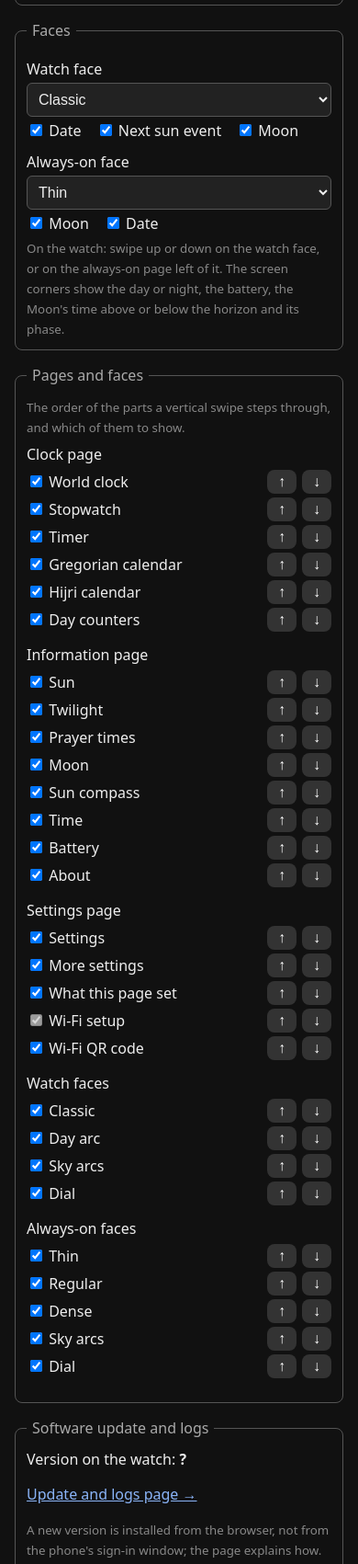
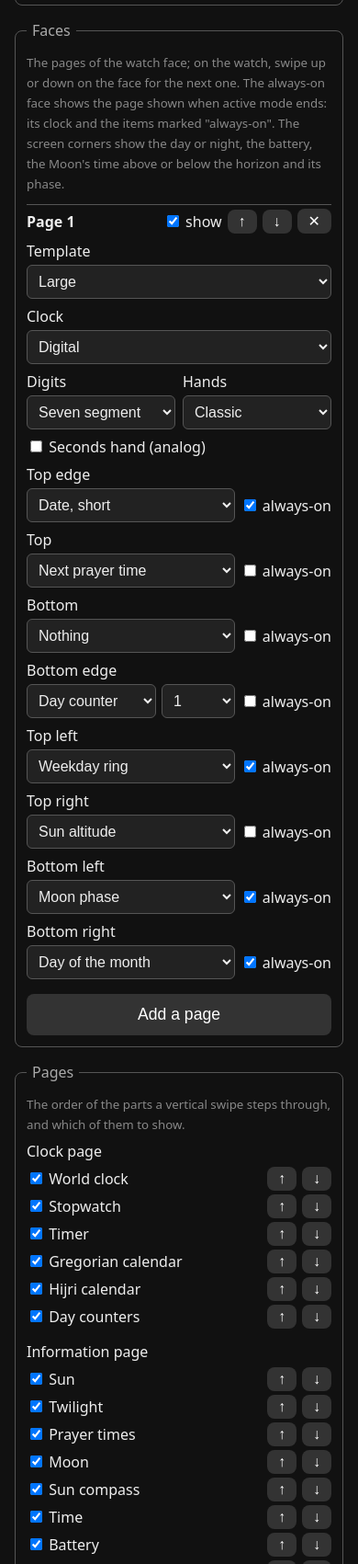
Before and after one commit to huseyinkozan/astronomical-watch, a plain HTML site: page main/portal/index.html in a window 390 px wide. Shown: the part 2606-4307 px from the top of the page at 92% size. Drawn offline with Linux system fonts and the light colour scheme; no server answers.

Commit message:
Set the face pages in the setup portal
The portal's "Faces" section shows one block per face page: template,
clock type, digits, hands (kept for the analog clock), seconds hand, the
four text slots (with the city or counter where the item needs one) and
the four corners, each with an "always-on" box; pages can be moved, hidden,
removed and added (up to eight). The state sends the pages as
FaceConfig::encode writes them and the sizes of this version's catalogues;
a save decodes them, stores them (FaceStore) and shows them. The old face
and always-on style choices and their order lists are gone. The request
buffer grows to 4 KB for eight pages.

Verified: the page's script passes node --check, the section reads well at
phone width in both languages (portal_preview); on the board the laptop
joined the portal, read the state, saved page 1 with the long date at the
top edge, the face showed it, a reset kept it, and a second save put the
defaults back. The portal started with 121 KB of internal heap free.

Co-Authored-By: Claude Opus 5.5 <noreply@anthropic.com>

```diff
--- a/main/portal/index.html
+++ b/main/portal/index.html
@@ -27,6 +27,18 @@
   .order label { flex: 1; margin: 0; }
   .order input { width: auto; }
   .order button { width: auto; padding: 4px 12px; font-size: 1em; background: #333; }
+  .face { border-top: 1px solid #555; margin-top: 12px; padding-top: 4px; }
+  .face .head { display: flex; align-items: center; gap: 6px; }
+  .face .head strong { flex: 1; }
+  .face .head label { margin: 0; white-space: nowrap; }
+  .face input[type=checkbox] { width: auto; }
+  .face .head button { width: auto; padding: 4px 12px; font-size: 1em; background: #333; }
+  .slot { display: flex; align-items: center; gap: 6px; margin: 4px 0; }
+  .slot select { flex: 2; }
+  .slot select.param { flex: 1; }
+  .slot label { margin: 0; white-space: nowrap; }
+  .slot input { width: auto; }
+  #addFace { margin-top: 12px; background: #333; }
   .suggest button { display: block; text-align: left; margin: 2px 0; padding: 10px; font-size: 1em;
                     background: #2a2a2a; }
 </style>
@@ -124,19 +136,16 @@
 
 <fieldset>
   <legend data-tr="Yüzler">Faces</legend>
-  <label for="face" data-tr="Ön yüz">Watch face</label>
-  <select id="face"></select>
-  <div class="checks" id="faceItems"></div>
-  <label for="aod" data-tr="Bekleme yüzü">Always-on face</label>
-  <select id="aod"></select>
-  <div class="checks" id="aodItems"></div>
-  <small data-tr="Saatte: ön yüzde ya da solundaki bekleme sayfasında yukarı veya aşağı kaydırın. Ekran köşeleri gündüzü ya da geceyi, pili, Ay'ın ufkun üstünde ya da altında geçen süresini ve evresini gösterir.">On the watch: swipe up or down on the watch face, or on the always-on page left of it.
-  The screen corners show the day or night, the battery, the Moon's time above or below the
-  horizon and its phase.</small>
+  <small data-tr="Ön yüzün sayfaları; saatte ön yüzde yukarı veya aşağı kaydırarak geçilir. Bekleme ekranı, etkin mod bittiğinde görünen sayfayı gösterir: saatini ve &quot;beklemede&quot; işaretli bilgileri. Ekran köşeleri gündüzü ya da geceyi, pili, Ay'ın ufkun üstünde ya da altında geçen süresini ve evresini gösterir.">The pages of the watch face; on the watch, swipe up or down on the face for the next one.
+  The always-on face shows the page shown when active mode ends: its clock and the items marked
+  "always-on". The screen corners show the day or night, the battery, the Moon's time above or
+  below the horizon and its phase.</small>
+  <div id="faces"></div>
+  <button type="button" id="addFace" data-tr="Sayfa ekle">Add a page</button>
 </fieldset>
 
 <fieldset>
-  <legend data-tr="Sayfalar ve yüzler">Pages and faces</legend>
+  <legend data-tr="Sayfalar">Pages</legend>
   <small data-tr="Dikey kaydırmanın geçtiği parçaların sırası ve hangilerinin gösterileceği.">The order of the parts a vertical swipe steps through, and which of them to show.</small>
   <div id="orders"></div>
 </fieldset>
@@ -207,39 +216,8 @@ function fillLists() {
   fill($('devMode'), [[0, off], [1, on]], keep('devMode'));
   fill($('usbStayOn'), [[1, on], [0, off]], keep('usbStayOn'));
   fill($('isha'), [[17, t('17° (Turkey)', '17° (Türkiye)')], [16, '16°']], keep('isha'));
-  fill($('face'), [[0, t('Classic', 'Klasik')], [1, t('Day arc', 'Gün yayı')], [2, t('Sky arcs', 'Gökyüzü yayları')],
-                   [3, t('Dial', 'Kadran')]], keep('face'));
-  fill($('aod'), [[0, t('Thin', 'İnce')], [1, t('Regular', 'Normal')], [2, t('Dense (dotted seven segments)', 'Yoğun (noktalı yedi parça)')],
-                  [3, t('Sky arcs', 'Gökyüzü yayları')], [4, t('Dial', 'Kadran')]], keep('aod'));
-  const faceBits = bitsOf($('faceItems')), aodBits = bitsOf($('aodItems'));
-  $('faceItems').innerHTML = '';
-  $('aodItems').innerHTML = '';
-  checks($('faceItems'), [[1, t('Date', 'Tarih')], [2, t('Next sun event', 'Sonraki Güneş olayı')], [4, t('Moon', 'Ay')]]);
-  checks($('aodItems'), [[1, t('Moon', 'Ay')], [2, t('Date', 'Tarih')]]);
-  setBits($('faceItems'), faceBits);
-  setBits($('aodItems'), aodBits);
 }
 
-// Item choices as bits, as in main/Display.h (FaceItem) and main/AlwaysOn.h (Item).
-function checks(box, items) {
-  for (const [bit, text] of items) {
-    const label = document.createElement('label');
-    label.innerHTML = '<input type="checkbox" data-bit="' + bit + '"> ' + text;
-    box.appendChild(label);
-  }
-}
-function bitsOf(box) {
-  let bits = 0;
-  for (const input of box.querySelectorAll('input')) if (input.checked) bits |= Number(input.dataset.bit);
-  return bits;
-}
-function setBits(box, bits) {
-  for (const input of box.querySelectorAll('input')) input.checked = (bits & Number(input.dataset.bit)) !== 0;
-}
-checks($('faceItems'), [[1, ''], [2, ''], [4, '']]);
-checks($('aodItems'), [[1, ''], [2, '']]);
-setBits($('faceItems'), 7);
-setBits($('aodItems'), 3);
 fillLists();
 const offsets = [];
 for (let m = -720; m <= 840; m += 15) offsets.push([m, offsetText(m)]);
@@ -445,10 +423,6 @@ const orderLists = [
   { title: ['Settings page', 'Ayarlar sayfası'], order: 'settingsOrder', hidden: 'settingsHidden', fixed: 3,
     names: [['Settings', 'Ayarlar'], ['More settings', 'Diğer ayarlar'], ['What this page set', 'Bu sayfanın girdikleri'],
             ['Wi-Fi setup', 'Wi-Fi kurulum'], ['Wi-Fi QR code', 'Wi-Fi QR kodu']] },
-  { title: ['Watch faces', 'Ön yüzler'], order: 'faceOrder', hidden: 'faceHidden',
-    names: [['Classic', 'Klasik'], ['Day arc', 'Gün yayı'], ['Sky arcs', 'Gökyüzü yayları'], ['Dial', 'Kadran']] },
-  { title: ['Always-on faces', 'Bekleme yüzleri'], order: 'aodOrder', hidden: 'aodHidden',
-    names: [['Thin', 'İnce'], ['Regular', 'Normal'], ['Dense', 'Yoğun'], ['Sky arcs', 'Gökyüzü yayları'], ['Dial', 'Kadran']] },
 ];
 function decodeOrder(value, count) {
   const parts = [];
@@ -512,6 +486,130 @@ function setOrders(s) {
 }
 setOrders({});
 
+// Face pages (main/FaceConfig.h): 22 numbers each (template, clock, digital style, analog style,
+// flags, eight slot items, eight parameters, the always-on bits), pages separated by ";". The
+// lists follow FaceConfig's enums; the watch sends how many items it knows.
+const faceTexts = [['Nothing', 'Boş'], ['Date, long', 'Tarih, uzun'], ['Date, short', 'Tarih, kısa'], ['Hijri date', 'Hicri tarih'],
+  ['Next sunrise or sunset', 'Sonraki gün doğumu ya da batımı'], ['Next prayer time', 'Sonraki namaz vakti'],
+  ['Seconds', 'Saniye'], ['Battery', 'Pil'], ['World clock city', 'Dünya saati şehri'], ['Day counter', 'Gün sayacı'],
+  ['Sun altitude', 'Güneş yüksekliği'], ['Moon altitude', 'Ay yüksekliği']];
+const faceCorners = [['Nothing', 'Boş'], ['Moon phase', 'Ay evresi'], ['Weekday ring', 'Hafta günü halkası'],
+  ['Weekday', 'Hafta günü'], ['Day of the month', 'Ayın günü'], ['Hijri day of the month', 'Hicri ayın günü'],
+  ['Month', 'Ay adı'], ['Hijri month', 'Hicri ay adı'], ['Sun altitude', 'Güneş yüksekliği'], ['Moon altitude', 'Ay yüksekliği'],
+  ['Hour', 'Saat'], ['Minute', 'Dakika'], ['Second', 'Saniye']];
+const slotNames = [['Top edge', 'Üst kenar'], ['Top', 'Üst'], ['Bottom', 'Alt'], ['Bottom edge', 'Alt kenar'],
+  ['Top left', 'Sol üst'], ['Top right', 'Sağ üst'], ['Bottom left', 'Sol alt'], ['Bottom right', 'Sağ alt']];
+const CityTime = 8, DayCounter = 9, SecondsHand = 1, Hidden = 128, MaxFaces = 8;
+let faces = [];
+let faceLimits = [faceTexts.length, faceCorners.length];
+
+function decodeFaces(text) {
+  const pages = (text || '').split(';').map((page) => page.split(',').map(Number))
+    .filter((v) => v.length === 22 && v.every((n) => Number.isInteger(n) && n >= 0 && n <= 255));
+  return pages.length > 0 ? pages : [[0, 0, 1, 0, 0, 2, 5, 0, 9, 2, 8, 1, 4, 0, 0, 0, 0, 0, 0, 0, 0, 0b11010001]];
+}
+function selectOf(items, limit, value, onChange) {
+  const select = document.createElement('select');
+  fill(select, items.slice(0, limit).map((names, i) => [i, names[L]]), value);
+  select.addEventListener('change', () => onChange(Number(select.value)));
+  return select;
+}
+function checkOf(text, checked, onChange) {
+  const label = document.createElement('label');
+  const check = document.createElement('input');
+  check.type = 'checkbox';
+  check.checked = checked;
+  check.addEventListener('change', () => onChange(check.checked));
+  label.appendChild(check);
+  label.appendChild(document.createTextNode(' ' + text));
+  return label;
+}
+function labelOf(text) {
+  const label = document.createElement('label');
+  label.textContent = text;
+  return label;
+}
+function drawFaces() {
+  const box = $('faces');
+  box.innerHTML = '';
+  faces.forEach((v, p) => {
+    const page = document.createElement('div');
+    page.className = 'face';
+    const head = document.createElement('div');
+    head.className = 'head';
+    const title = document.createElement('strong');
+    title.textContent = t('Page ', 'Sayfa ') + (p + 1);
+    head.appendChild(title);
+    head.appendChild(checkOf(t('show', 'göster'), (v[4] & Hidden) === 0, (on) => {
+      // At least one page stays shown.
+      if (!on && faces.filter((f) => (f[4] & Hidden) === 0).length <= 1) { drawFaces(); return; }
+      v[4] = on ? v[4] & ~Hidden : v[4] | Hidden;
+    }));
+    for (const [text, move] of [['↑', -1], ['↓', 1], ['✕', 0]]) {
+      const button = document.createElement('button');
+      button.type = 'button';
+      button.textContent = text;
+      button.disabled = move === 0 ? faces.length <= 1 : p + move < 0 || p + move >= faces.length;
+      button.addEventListener('click', () => {
+        if (move === 0) faces.splice(p, 1); else [faces[p], faces[p + move]] = [faces[p + move], faces[p]];
+        drawFaces();
+      });
+      head.appendChild(button);
+    }
+    page.appendChild(head);
+    page.appendChild(labelOf(t('Template', 'Şablon')));
+    page.appendChild(selectOf([['Large', 'Büyük']], 1, v[0], (n) => { v[0] = n; }));
+    page.appendChild(labelOf(t('Clock', 'Saat')));
+    page.appendChild(selectOf([['Digital', 'Dijital'], ['Analog (coming)', 'Analog (yakında)'], ['None', 'Yok']], 3, v[1],
+                              (n) => { v[1] = n; }));
+    const styles = document.createElement('div');
+    styles.className = 'row';
+    const digital = document.createElement('div');
+    digital.appendChild(labelOf(t('Digits', 'Rakamlar')));
+    digital.appendChild(selectOf([['JetBrains Mono', 'JetBrains Mono'], ['Seven segment', 'Yedi segment']], 2, v[2], (n) => { v[2] = n; }));
+    const analog = document.createElement('div');
+    analog.appendChild(labelOf(t('Hands', 'Akrep ve yelkovan')));
+    analog.appendChild(selectOf([['Classic', 'Klasik'], ['Bold', 'Kalın'], ['Fine scale', 'İnce ölçek'], ['One hand', 'Tek kol'],
+                                 ['Plain', 'Sade']], 5, v[3], (n) => { v[3] = n; }));
+    styles.appendChild(digital);
+    styles.appendChild(analog);
+    page.appendChild(styles);
+    page.appendChild(checkOf(t('Seconds hand (analog)', 'Saniye kolu (analog)'), (v[4] & SecondsHand) !== 0,
+                             (on) => { v[4] = on ? v[4] | SecondsHand : v[4] & ~SecondsHand; }));
+    for (let slot = 0; slot < 8; slot++) {
+      const corner = slot >= 4;
+      page.appendChild(labelOf(slotNames[slot][L]));
+      const row = document.createElement('div');
+      row.className = 'slot';
+      const param = document.createElement('select');
+      param.className = 'param';
+      const showParam = () => {
+        const item = v[5 + slot];
+        const count = corner ? 0 : item === CityTime ? 3 : item === DayCounter ? 4 : 0;
+        param.hidden = count === 0;
+        fill(param, [...Array(count).keys()].map((i) => [i, String(i + 1)]), Math.min(v[13 + slot], Math.max(count - 1, 0)));
+        v[13 + slot] = count === 0 ? 0 : Number(param.value);
+      };
+      param.addEventListener('change', () => { v[13 + slot] = Number(param.value); });
+      row.appendChild(selectOf(corner ? faceCorners : faceTexts, faceLimits[corner ? 1 : 0], v[5 + slot],
+                               (n) => { v[5 + slot] = n; showParam(); }));
+      row.appendChild(param);
+      showParam();
+      row.appendChild(checkOf(t('always-on', 'beklemede'), (v[21] & (1 << slot)) !== 0,
+                              (on) => { v[21] = on ? v[21] | (1 << slot) : v[21] & ~(1 << slot); }));
+      page.appendChild(row);
+    }
+    box.appendChild(page);
+  });
+  $('addFace').disabled = faces.length >= MaxFaces;
+}
+$('addFace').addEventListener('click', () => {
+  if (faces.length < MaxFaces) faces.push(faces[faces.length - 1].slice());
+  drawFaces();
+});
+faces = decodeFaces('');
+drawFaces();
+
 function setLanguage(language) {
   L = language === 1 ? 1 : 0;
   $('language').value = String(L);
@@ -519,6 +617,7 @@ function setLanguage(language) {
   fillLists();
   fillCities();
   drawOrders();
+  drawFaces();
   showZone();
 }
 $('language').addEventListener('change', () => setLanguage(Number($('language').value)));
@@ -530,10 +629,11 @@ setInterval(() => { $('now').textContent = t('This device: ', 'Bu cihaz: ') + ne
 fetch('/api/state').then((r) => r.json()).then((s) => {
   if (s.language !== undefined) setLanguage(s.language);
   $('version').textContent = s.version || '?';
-  for (const id of ['timeout', 'alwaysOn', 'brightness', 'autoOff', 'hijri', 'face', 'aod', 'aodDay', 'aodNight', 'devMode', 'usbStayOn', 'isha']) $(id).value = String(s[id]);
+  for (const id of ['timeout', 'alwaysOn', 'brightness', 'autoOff', 'hijri', 'aodDay', 'aodNight', 'devMode', 'usbStayOn', 'isha']) $(id).value = String(s[id]);
   setOrders(s);
-  setBits($('faceItems'), s.faceItems);
-  setBits($('aodItems'), s.aodItems);
+  if (s.faceItems) faceLimits = s.faceItems;
+  faces = decodeFaces(s.faces);
+  drawFaces();
   if (s.zone && zoneValid(s.zone)) { homeZone = s.zone; showZone(); }
   $('placeName').value = s.place || '';
   const home = cities.find((c) => c[4] === s.zone && watchName(c[1]) === $('placeName').value);
@@ -566,7 +666,7 @@ $('save').addEventListener('click', async () => {
   $('status').textContent = t('Saving…', 'Kaydediliyor…');
   try {
     const fields = new URLSearchParams();
-    for (const id of ['timeout', 'alwaysOn', 'brightness', 'autoOff', 'offset', 'hijri', 'face', 'aod', 'aodDay', 'aodNight', 'devMode', 'usbStayOn', 'isha', 'language']) fields.set(id, $(id).value);
+    for (const id of ['timeout', 'alwaysOn', 'brightness', 'autoOff', 'offset', 'hijri', 'aodDay', 'aodNight', 'devMode', 'usbStayOn', 'isha', 'language']) fields.set(id, $(id).value);
     // The own zone's clock changes, unless the offset was set by hand.
     const home = zoneValid(homeZone) ? zoneInfo(homeZone) : null;
     const byZone = home !== null && String(home[0]) === $('offset').value;
@@ -585,8 +685,7 @@ $('save').addEventListener('click', async () => {
       fields.set(list.order, String(list.parts.reduce((value, part, i) => value | (part << (3 * i)), 0)));
       if (list.hidden) fields.set(list.hidden, String([...list.off].reduce((bits, part) => bits | (1 << part), 0)));
     }
-    fields.set('faceItems', String(bitsOf($('faceItems'))));
-    fields.set('aodItems', String(bitsOf($('aodItems'))));
+    fields.set('faces', faces.map((v) => v.join(',')).join(';'));
     if ($('lat').value !== '' && $('lon').value !== '') {
       fields.set('lat', $('lat').value);
       fields.set('lon', $('lon').value);
```
Also changed, not shown: 4 other files.
